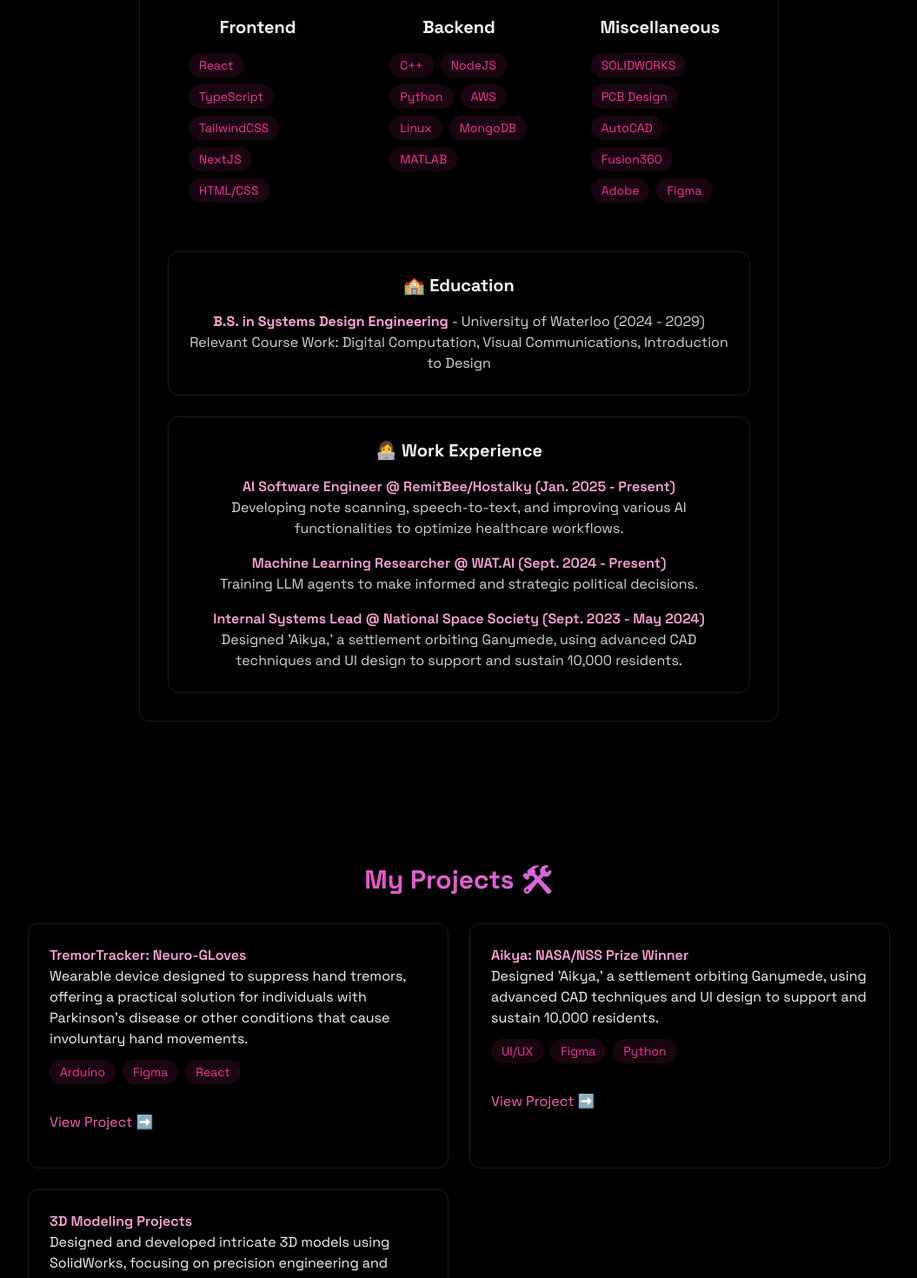
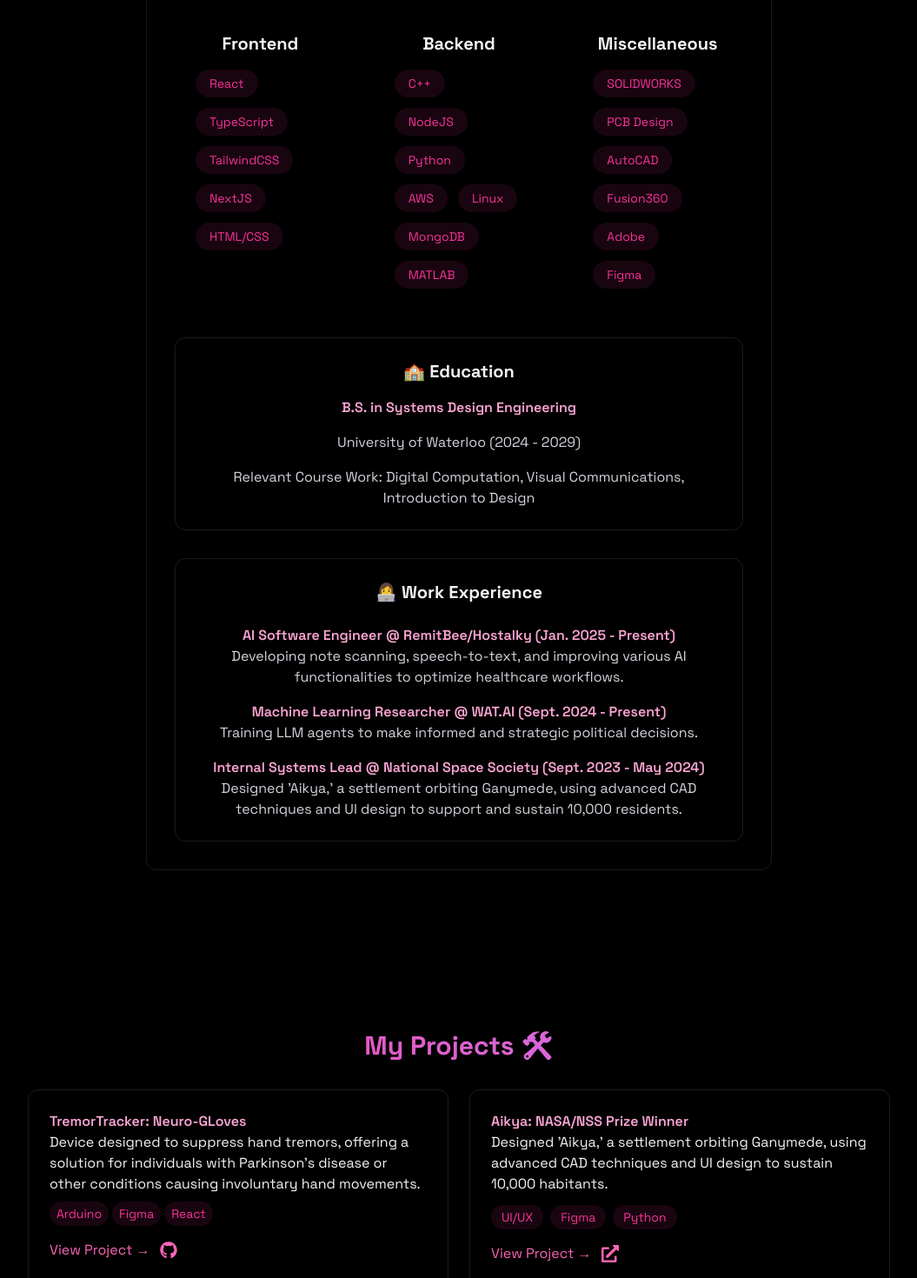
Before and after one commit to yalda00/Yalda-Nikookar-Portfolio, a React (Vite) app: page /#/ in a window 1280 px wide. Shown: the part 1060-2530 px from the top of the page at 87% size, without its empty margins (112-1167 px from the left). Built offline with nearby package versions, Linux system fonts and the light colour scheme.

Commit message:
Fixed some issues + Project

```diff
--- a/package.json
+++ b/package.json
@@ -22,7 +22,11 @@
     "react": "^19.0.0",
     "react-dom": "^19.0.0",
     "react-icons": "^5.4.0",
+    "react-router-dom": "^7.2.0",
+    "react-router-hash-link": "^2.4.3",
     "tailwindcss": "^4.0.6",
+    "three": "^0.173.0",
+    "three-stdlib": "^2.35.14",
     "tsparticles-engine": "^2.12.0"
   },
   "devDependencies": {
--- a/src/App.jsx
+++ b/src/App.jsx
@@ -4,11 +4,13 @@ import "./index.css"
 import { useState } from "react"
 import { Navbar } from './components/Navbar'
 import { MobileMenu } from './components/MobileMenu'
+import ParticlesComponent from './components/config/ParticleBackground'
+import { HashRouter as Router, Routes, Route } from 'react-router-dom';
 import { Home } from './components/sections/Home'
 import { About } from './components/sections/About'
 import { Projects } from './components/sections/Projects'
 import { Contact } from './components/sections/Contact'
-import ParticlesComponent from './components/config/ParticleBackground'
+import Aikya from './components/sections/Project/Aikya'
 
 function App() {
   const [isLoaded, setIsLoaded] = useState(false);
@@ -17,17 +19,29 @@ function App() {
   return (
     <>
       <ParticlesComponent />
-    {!isLoaded && <LoadingScreen onComplete={() => setIsLoaded(true)}/>} <div className={`min-h-screen transition-opacity duration-700 ${isLoaded ? "opacity-100" : "opacity-0"} bg-black text-gray-100`}>
-      <Navbar menuOpen={menuOpen} setMenuOpen={setMenuOpen}/>
-      <MobileMenu menuOpen={menuOpen} setMenuOpen={setMenuOpen}/>
+      {!isLoaded && <LoadingScreen onComplete={() => setIsLoaded(true)} />}
+
+      <Router>
+        <div className={`min-h-screen transition-opacity duration-700 ${isLoaded ? "opacity-100" : "opacity-0"} bg-black text-gray-100`}>
+          <Navbar menuOpen={menuOpen} setMenuOpen={setMenuOpen} />
+          <MobileMenu menuOpen={menuOpen} setMenuOpen={setMenuOpen} />
+
+          <Routes>
+            <Route path="*" element={
+              <>
                 <Home />
                 <About />
                 <Projects />
                 <Contact />
+              </>
+            } />
 
+            <Route path="/project/aikya" element={<Aikya />} />
+          </Routes>
         </div>
+      </Router>
     </>
-  )
+  );
 }
 
-export default App
+export default App;
--- a/src/components/MobileMenu.jsx
+++ b/src/components/MobileMenu.jsx
@@ -1,4 +1,3 @@
-import { useEffect } from "react";
 
 export const MobileMenu = ({ menuOpen, setMenuOpen }) => {
     return (
@@ -12,13 +11,13 @@ export const MobileMenu = ({ menuOpen, setMenuOpen }) => {
             >
                 &times;
             </button>
-                <a href="#home" onClick={() => setMenuOpen=(false)} className={`text-2xl font-semibold text-white my-4 transform transition-transform duration-300
+                <a href="#home" onClick={() => setMenuOpen(false)} className={`text-2xl font-semibold text-white my-4 transform transition-transform duration-300
                                                                                 ${menuOpen ? "opacity-100 translate-y-0" : "opacity-0 translate-y-5"}`}>Home</a>
-                <a href="#about" onClick={() => setMenuOpen=(false)} className={`text-2xl font-semibold text-white my-4 transform transition-transform duration-300
+                <a href="#about" onClick={() => setMenuOpen(false)} className={`text-2xl font-semibold text-white my-4 transform transition-transform duration-300
                                                                                 ${menuOpen ? "opacity-100 translate-y-0" : "opacity-0 translate-y-5"}`}>About</a>
-                <a href="#projects" onClick={() => setMenuOpen=(false)}className={`text-2xl font-semibold text-white my-4 transform transition-transform duration-300
+                <a href="#projects" onClick={() => setMenuOpen(false)}className={`text-2xl font-semibold text-white my-4 transform transition-transform duration-300
                                                                                 ${menuOpen ? "opacity-100 translate-y-0" : "opacity-0 translate-y-5"}`}>Projects</a>
-                <a href="#contact" onClick={() => setMenuOpen=(false)} className={`text-2xl font-semibold text-white my-4 transform transition-transform duration-300
+                <a href="#contact" onClick={() => setMenuOpen(false)} className={`text-2xl font-semibold text-white my-4 transform transition-transform duration-300
                                                                                 ${menuOpen ? "opacity-100 translate-y-0" : "opacity-0 translate-y-5"}`}>Contact</a>
         </div>
     );
--- a/src/components/config/ParticleBackground.jsx
+++ b/src/components/config/ParticleBackground.jsx
@@ -52,7 +52,7 @@ const App = () => {
         random: true,
         straight: false
       },
-      number: { value: 80, density: { enable: true } },
+      number: { value: 50, density: { enable: true } },
       opacity: {
         value: 0.5,
         animation: {
--- a/src/components/sections/About.jsx
+++ b/src/components/sections/About.jsx
@@ -25,18 +25,18 @@ export const About = () => {
   return (
     <section id="about" className="min-h-screen flex items-center justify-center py-20">
       <RevealOnScroll>
-      <div className="max-w-3xl mx-auto px-4">
-        <h2 className="text-3xl font-bold mb-8 bg-gradient-to-r from-pink-500 to-purple-400 bg-clip-text text-transparent text-center">About Me 💡</h2>
+      <div className="max-w-3xl mx-auto px-6 space-y-8">
+        <h2 className="text-3xl font-bold bg-gradient-to-r from-pink-500 to-purple-400 bg-clip-text text-transparent text-center">About Me 💡</h2>
 
-        <div className="rounded-xl p-8 border-white/10 border">
-          <p className="text-gray-300 mb-6">With experience in AI and software engineering, I create user-friendly solutions that balance optimization and user experience.</p>
+        <div className="rounded-xl p-8 border-white/10 border space-y-8">
+          <p className="text-gray-300 text-lg leading-relaxed">With experience in AI and software engineering, I create user-friendly solutions that balance optimization and user experience.</p>
 
-          <div className="grid grid-cols-1 md:grid-cols-3 gap-6">
-            <div className="rounded-xl p-6">
-              <h3 className="text-xl font-bold mb-4">Frontend</h3>
-              <div className="flex flex-wrap gap-2">
+          <div className="grid grid-cols-1 md:grid-cols-3 gap-8">
+            <div className="rounded-xl p-6 space-y-4">
+              <h3 className="text-xl font-bold">Frontend</h3>
+              <div className="flex flex-wrap gap-3">
                 {frontendSkills.map((tech, key) => (
-                  <span key={key} className="bg-pink-500/10 text-pink-500 py-1 px-3 rounded-full text-sm"
+                  <span key={key} className="bg-pink-500/10 text-pink-500 py-1.5 px-4 rounded-full text-sm"
                     onMouseEnter={(e) => {
                       e.target.style.transform = "translateY(-5px)";
                       e.target.style.transition = "transform 0.3s ease";
@@ -53,12 +53,11 @@ export const About = () => {
               </div>
             </div>
 
-            <div className="rounded-xl p-6">
-              <h3 className="text-xl font-bold mb-4">Backend</h3>
-              <div className="flex flex-wrap gap-2">
+            <div className="rounded-xl p-6 space-y-4">
+              <h3 className="text-xl font-bold">Backend</h3>
+              <div className="flex flex-wrap gap-3">
                 {backendSkills.map((tech, key) => (
-                  <span key={key}
-                    className="bg-pink-500/10 text-pink-500 py-1 px-3 rounded-full text-sm"
+                  <span key={key} className="bg-pink-500/10 text-pink-500 py-1.5 px-4 rounded-full text-sm"
                     onMouseEnter={(e) => {
                       e.target.style.transform = "translateY(-5px)";
                       e.target.style.transition = "transform 0.3s ease";
@@ -75,12 +74,11 @@ export const About = () => {
               </div>
             </div>
 
-            <div className="rounded-xl p-6">
-              <h3 className="text-xl font-bold mb-4">Miscellaneous</h3>
-              <div className="flex flex-wrap gap-2">
+            <div className="rounded-xl p-6 space-y-4">
+              <h3 className="text-xl font-bold">Miscellaneous</h3>
+              <div className="flex flex-wrap gap-3">
                 {engSkills.map((tech, key) => (
-                  <span key={key}
-                    className="bg-pink-500/10 text-pink-500 py-1 px-3 rounded-full text-sm"
+                  <span key={key} className="bg-pink-500/10 text-pink-500 py-1.5 px-4 rounded-full text-sm"
                     onMouseEnter={(e) => {
                       e.target.style.transform = "translateY(-5px)";
                       e.target.style.transition = "transform 0.3s ease";
@@ -98,39 +96,28 @@ export const About = () => {
             </div>
           </div>
 
-          <div className="grid grid-cols-1 gap-6 mt-8">
-            <div
-              ref={educationRef}
-              onMouseEnter={() => handleHover(educationRef)}
-              onMouseLeave={() => handleMouseLeave(educationRef)}
-              className="p-6 rounded-xl border-white/10 border"
-            >
-              <h3 className="text-xl font-bold mb-4"> 🏫  Education </h3>
-              <ul className="list-disc list-inside text-gray-300 space-y-2">
-                <strong className="text-pink-300">B.S. in Systems Design Engineering </strong> - University of Waterloo (2024 - 2029)
-                <p>Relevant Course Work: Digital Computation, Visual Communications, Introduction to Design</p>
-              </ul>
+          <div className="grid grid-cols-1 gap-8">
+            <div ref={educationRef} onMouseEnter={() => handleHover(educationRef)} onMouseLeave={() => handleMouseLeave(educationRef)} className="p-6 rounded-xl border-white/10 border space-y-4">
+              <h3 className="text-xl font-bold">🏫 Education</h3>
+              <p className="text-pink-300 font-semibold">B.S. in Systems Design Engineering</p>
+              <p className="text-gray-300">University of Waterloo (2024 - 2029)</p>
+              <p className="text-gray-300">Relevant Course Work: Digital Computation, Visual Communications, Introduction to Design</p>
             </div>
 
-            <div
-              ref={workRef}
-              onMouseEnter={() => handleHover(workRef)}
-              onMouseLeave={() => handleMouseLeave(workRef)}
-              className="p-6 rounded-xl border-white/10 border"
-            >
-              <h3 className="text-xl font-bold mb-4"> 👩‍💻 Work Experience  </h3>
-              <div className="space-y-4 text-gray-300">
+            <div ref={workRef} onMouseEnter={() => handleHover(workRef)} onMouseLeave={() => handleMouseLeave(workRef)} className="p-6 rounded-xl border-white/10 border space-y-6">
+              <h3 className="text-xl font-bold">👩‍💻 Work Experience</h3>
+              <div className="space-y-4">
                 <div>
                   <h4 className="font-semibold text-pink-300">AI Software Engineer @ RemitBee/Hostalky (Jan. 2025 - Present)</h4>
-                  <p>Developing note scanning, speech-to-text, and improving various AI functionalities to optimize healthcare workflows.</p>
+                  <p className="text-gray-300">Developing note scanning, speech-to-text, and improving various AI functionalities to optimize healthcare workflows.</p>
                 </div>
                 <div>
                   <h4 className="font-semibold text-pink-300">Machine Learning Researcher @ WAT.AI (Sept. 2024 - Present)</h4>
-                  <p>Training LLM agents to make informed and strategic political decisions.</p>
+                  <p className="text-gray-300">Training LLM agents to make informed and strategic political decisions.</p>
                 </div>
                 <div>
                   <h4 className="font-semibold text-pink-300">Internal Systems Lead @ National Space Society (Sept. 2023 - May 2024)</h4>
-                  <p>Designed 'Aikya,' a settlement orbiting Ganymede, using advanced CAD techniques and UI design to support and sustain 10,000 residents.</p>
+                  <p className="text-gray-300">Designed 'Aikya,' a settlement orbiting Ganymede, using advanced CAD techniques and UI design to support and sustain 10,000 residents.</p>
                 </div>
               </div>
             </div>
@@ -140,4 +127,4 @@ export const About = () => {
       </RevealOnScroll>
     </section>
   );
-};
+}
--- /dev/null
+++ b/src/components/sections/Project/Aikya.jsx
@@ -0,0 +1,73 @@
+import React, { useRef, useEffect } from 'react';
+import * as THREE from 'three';
+import { OrbitControls } from 'three/examples/jsm/controls/OrbitControls.js';
+
+export const Aikya = () => {
+    const mountRef = useRef(null);
+
+    useEffect(() => {
+        if (!mountRef.current) return;
+
+        const scene = new THREE.Scene();
+        const camera = new THREE.PerspectiveCamera(75, window.innerWidth / window.innerHeight, 0.1, 1000);
+        camera.position.set(0, 0, 5);
+
+        const renderer = new THREE.WebGLRenderer({ antialias: true });
+        renderer.setSize(window.innerWidth, window.innerHeight);
+        mountRef.current.appendChild(renderer.domElement);
+
+        const textureLoader = new THREE.TextureLoader();
+        const ganymedeTexture = textureLoader.load('/textures/ganymede_texture_11k.jpg'); // Ensure the filename matches your downloaded texture
+
+        const geometry = new THREE.SphereGeometry(1, 64, 64);
+        const material = new THREE.MeshStandardMaterial({
+            map: ganymedeTexture,
+        });
+
+        const ganymede = new THREE.Mesh(geometry, material);
+        scene.add(ganymede);
+
+        const light = new THREE.DirectionalLight(0xffffff, 1);
+        light.position.set(5, 3, 5);
+        scene.add(light);
+        scene.add(new THREE.AmbientLight(0x404040));
+
+        const controls = new OrbitControls(camera, renderer.domElement);
+        controls.enableDamping = true;
+
+        const animate = () => {
+            requestAnimationFrame(animate);
+            ganymede.rotation.y += 0.002;
+            controls.update();
+            renderer.render(scene, camera);
+        };
+        animate();
+
+        const handleResize = () => {
+            renderer.setSize(window.innerWidth, window.innerHeight);
+            camera.aspect = window.innerWidth / window.innerHeight;
+            camera.updateProjectionMatrix();
+        };
+        window.addEventListener('resize', handleResize);
+
+        return () => {
+            if (mountRef.current && renderer.domElement) {
+                mountRef.current.removeChild(renderer.domElement);
+            }
+            window.removeEventListener('resize', handleResize);
+        };
+    }, []);
+
+    return (
+        <section id="aikya" className="min-h-screen flex items-center justify-center relative">
+            <div className="text-center z-6 px-4">
+                <h1 className="text-5xl md:text-7xl font-bold mb-6 bg-gradient-to-r from-pink-500 to-purple-600 bg-clip-text text-transparent leading-right">
+                    🛰️ Aikya: A Space Settlement for the Future of Humanity
+                </h1>
+            </div>
+            <div ref={mountRef} className="absolute top-0 left-0 w-full h-full z-0"></div>
+        </section>
+    );
+};
+
+export default Aikya;
--- a/src/components/sections/Projects.jsx
+++ b/src/components/sections/Projects.jsx
@@ -1,5 +1,6 @@
 import { RevealOnScroll } from "../ReviewOnScroll";
-
+import { FaGithub, FaExternalLinkAlt } from 'react-icons/fa';
+import { Link } from 'react-router-dom';
 
 export const Projects = () => {
     const handleHover = (e) => {
@@ -44,14 +45,14 @@ export const Projects = () => {
                         onMouseLeave={handleMouseLeave}
                     >
                         <h3 className="font-semibold text-pink-300">TremorTracker: Neuro-GLoves</h3>
-                        <p className="mb-3">
-                            Wearable device designed to suppress hand tremors, offering a practical solution for individuals with Parkinson’s disease or other conditions that cause involuntary hand movements.
+                        <p className="mb-2">
+                            Device designed to suppress hand tremors, offering a solution for individuals with Parkinson’s disease or other conditions causing involuntary hand movements.
                         </p>
-                        <div className="flex flex-wrap gap-2 mb-4">
+                        <div className="flex flex-wrap gap-1 mb-2">
                             {["Arduino", "Figma", "React"].map((tech, key) => (
                                 <span
                                     key={key}
-                                    className="bg-pink-500/10 text-pink-500 py-1 px-3 rounded-full text-sm transition-all"
+                                    className="bg-pink-500/10 text-pink-500 py-1 px-2 rounded-full text-sm transition-all"
                                     onMouseEnter={handleHover}
                                     onMouseLeave={handleMouseLeave}
                                 >
@@ -59,14 +60,19 @@ export const Projects = () => {
                                 </span>
                             ))}
                         </div>
-                        <div className="flex justify-between items-center">
-                            <a className="view-project text-pink-400 my-4"
-                               onMouseEnter={handleHover}
-                               onMouseLeave={handleMouseLeave}
+                        <div className="flex items-center space-x-3">
+                            <a
+                                className="view-project text-pink-400 my-2 flex items-center space-x-3"
+                                onMouseEnter={handleHover}
+                                onMouseLeave={handleMouseLeave}
                             >
-                                View Project ➡️
+                                <span>View Project →</span>
+                                <a href="https://github.com/yalda00/Steady---Neuro-Gloves" target="_blank" rel="noopener noreferrer">
+                                <FaGithub className="h-5 w-5" />
+                                </a>
                             </a>
                         </div>
+
                     </div>
 
                     <div
@@ -76,7 +82,7 @@ export const Projects = () => {
                     >
                         <h3 className="font-semibold text-pink-300">Aikya: NASA/NSS Prize Winner</h3>
                         <p className="mb-3">
-                            Designed 'Aikya,' a settlement orbiting Ganymede, using advanced CAD techniques and UI design to support and sustain 10,000 residents.
+                            Designed 'Aikya,' a settlement orbiting Ganymede, using advanced CAD techniques and UI design to sustain 10,000 habitants.
                         </p>
                         <div className="flex flex-wrap gap-2 mb-4">
                             {["UI/UX", "Figma", "Python"].map((tech, key) => (
@@ -90,13 +96,16 @@ export const Projects = () => {
                                 </span>
                             ))}
                         </div>
-                        <div className="flex justify-between items-center">
-                            <a className="view-project text-pink-400 my-4"
-                               onMouseEnter={handleHover}
-                               onMouseLeave={handleMouseLeave}
-                            >
-                                View Project ➡️
-                            </a>
+                        <div className="flex items-center space-x-2 my-4">
+                        <Link
+                            to="/project/aikya"
+                            className="text-pink-400 flex items-center space-x-3"
+                            onMouseEnter={handleHover}
+                            onMouseLeave={handleMouseLeave}
+                        >
+                            <span>View Project →</span>
+                            <FaExternalLinkAlt className="h-5 w-5" />
+                        </Link>
                         </div>
                     </div>
 
@@ -126,7 +135,7 @@ export const Projects = () => {
                                onMouseEnter={handleHover}
                                onMouseLeave={handleMouseLeave}
                             >
-                                View Project ➡️
+                                View Project →
                             </a>
                         </div>
                     </div>
```
Also changed, not shown: 2 other files (tests, documents, lock files or other folders). Lines whose indentation alone changed are shown as unchanged.
